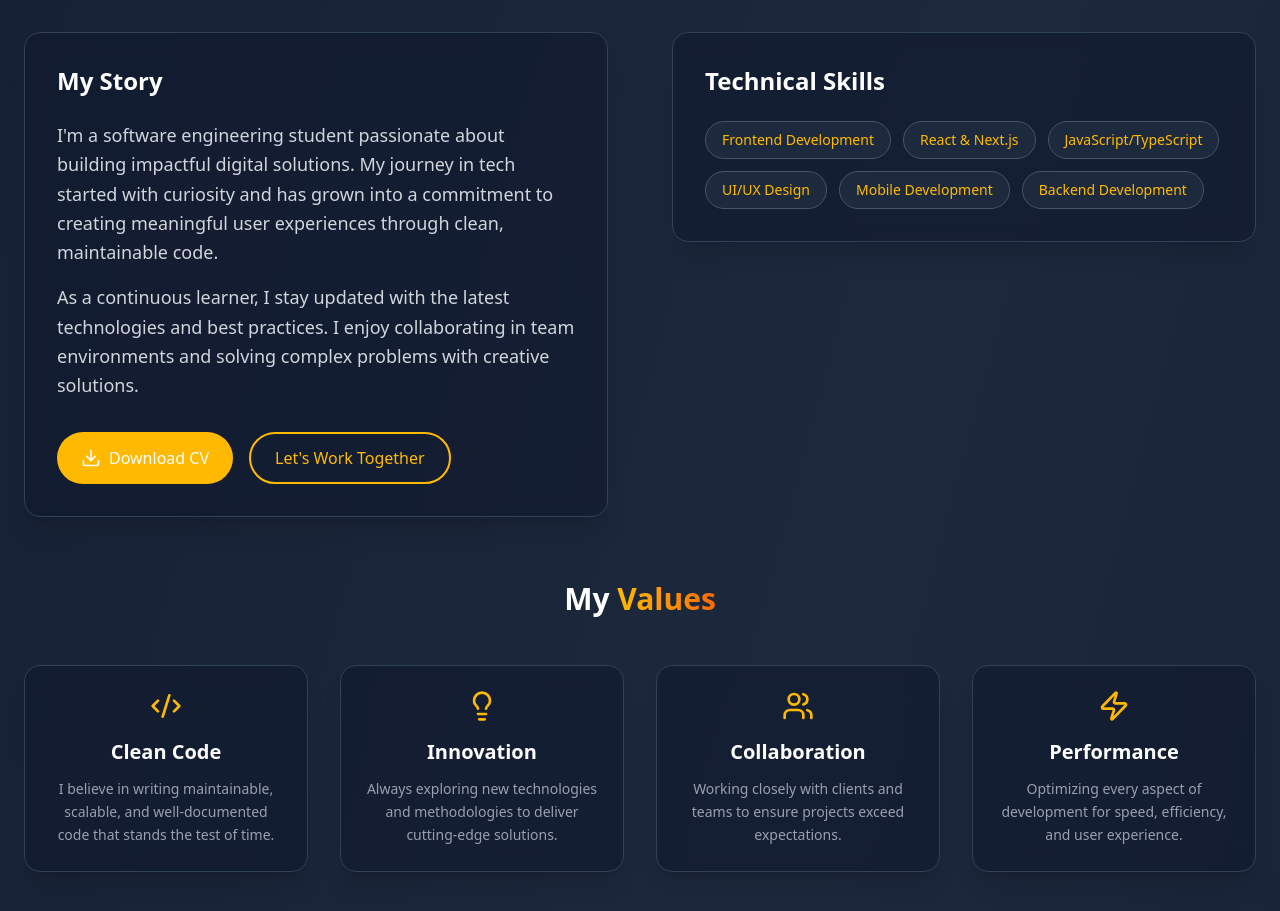
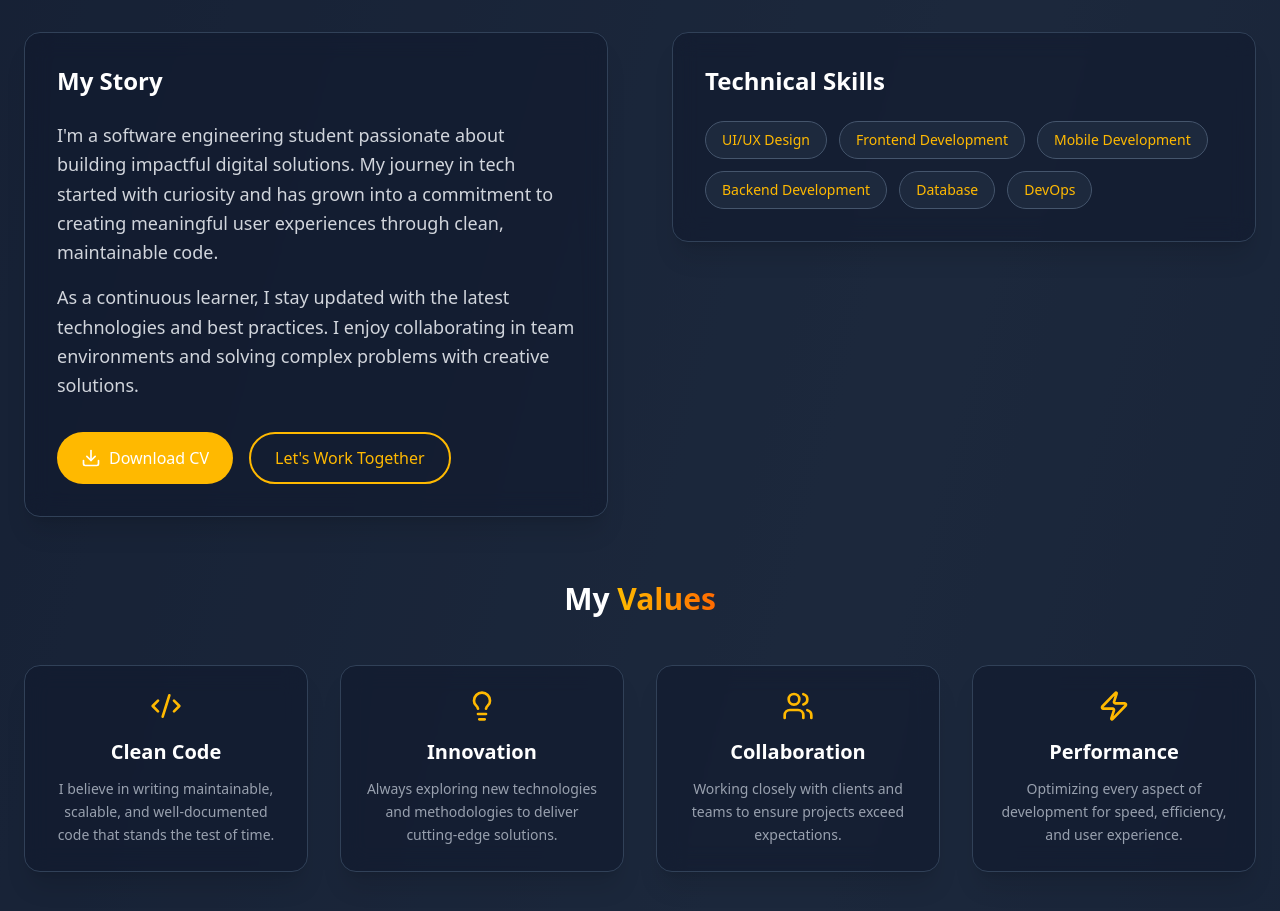
Before and after one commit to bakarekeandrew/My-Portfolio, a React (Vite) app: page / in a window 1280 px wide. Shown: the part 1020-1931 px from the top of the page. Built offline with nearby package versions, Linux system fonts and the light colour scheme.

Commit message:
ft: modified the skils

```diff
--- a/src/Components/about.jsx
+++ b/src/Components/about.jsx
@@ -10,12 +10,12 @@ const About = () => {
   };
 
   const skills = [
+    "UI/UX Design",
     "Frontend Development",
-    "React & Next.js",
-    "JavaScript/TypeScript",
-    "UI/UX Design",
     "Mobile Development",
-    "Backend Development"
+    "Backend Development",
+    "Database",
+    "DevOps"
   ];
 
   const values = [
```
